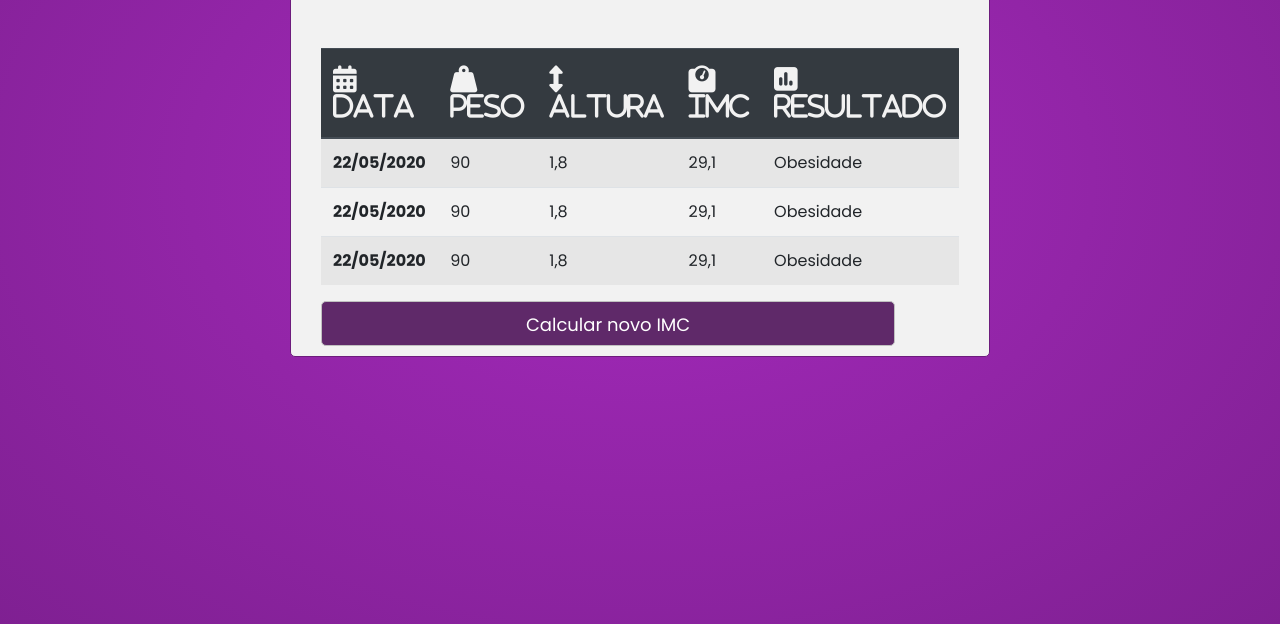
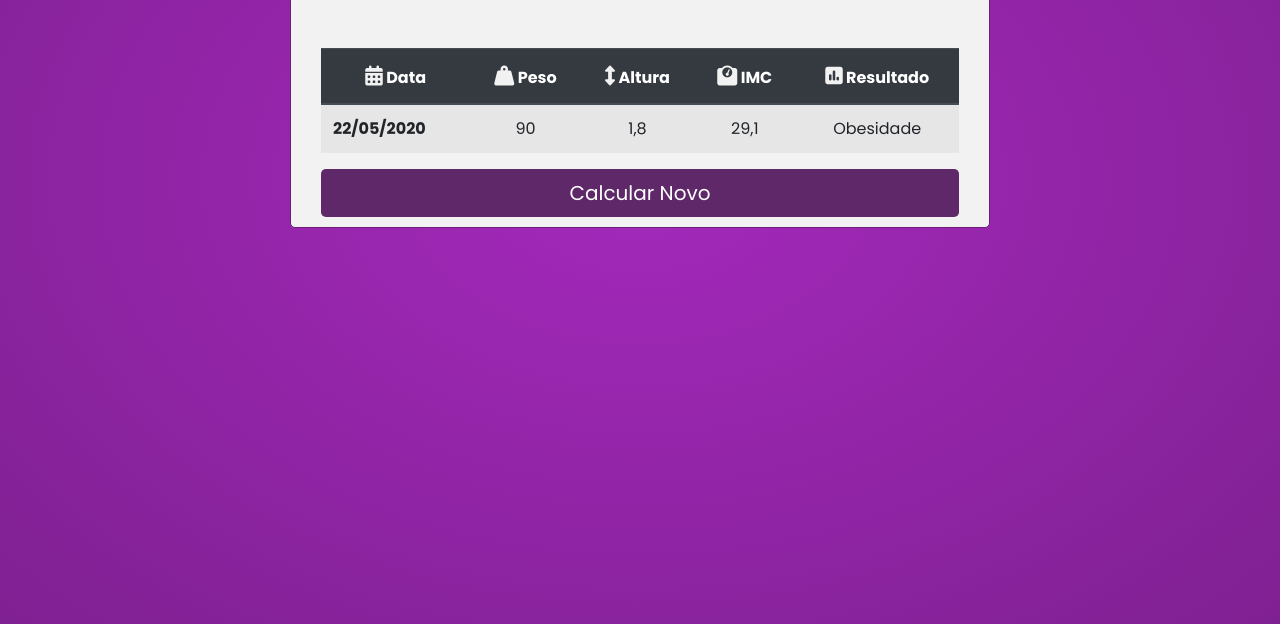
Before and after one commit to fabiobortolotti/health-user, a website: page frontend/src/public/registros.html in a window 1280 px wide. Shown: the part 266-890 px from the top of the page. Drawn offline with nearby package versions, Linux system fonts and the light colour scheme.

Commit message:
alteracao front

```diff
--- a/frontend/src/assets/css/style.css
+++ b/frontend/src/assets/css/style.css
@@ -3,9 +3,17 @@
     margin: 0;
     padding: 0;
     box-sizing: border-box;
-    list-style: none;
-    text-decoration: none;
+    list-style: none !important;
+    text-decoration: none !important;
     font-family: 'Poppins', sans-serif;
+}
+
+::-webkit-scrollbar{width:12px; height:7px}
+::-webkit-scrollbar-thumb { background: #ccaecc;border-radius:5px}
+::-webkit-scrollbar-track { background:#292b40}
+
+a {
+    color: #fff !important;
 }
 
 body {
@@ -128,7 +136,7 @@ form input[type="submit"]:hover {
 }
 
 @media (max-width: 952px) {
-    label.log {
+    label.logo {
         font-size: 27px;
         padding-left: 25px;
     }
@@ -197,9 +205,10 @@ section {
     text-align: center;
 }
 
+
 form table i {
     position: relative;
-    font-size: 27px;
+    font-size: 20px;
     color: #f2f2f2;
     margin: 5px 0 5px 0px;
 }
@@ -214,17 +223,11 @@ form table i {
     border-radius: 0 0 5px 5px;
 }
 
-form cal-imc [type="submit"] {
-    width: 100%;
-    height: 45px;
-    color: #fff;
-    cursor: pointer;
-    line-height: 45px;
-    border-radius: 5px;
-    background: #5f2969;
+.btn-form {
+    background-color: #5f2969;
 }
 
-form cal-imc [type="submit"]:hover {
+.btn-form:hover {
     background: #491254;
     transition: .5s;
 }
--- a/frontend/src/public/registros.html
+++ b/frontend/src/public/registros.html
@@ -17,10 +17,10 @@
         <label for="check" class="checkbtn">
             <i class="fa fa-bars"></i>
         </label>
-        <label class="logo">IMC</label>
+        <label class="logo"><img class="mb-4" src="https://lh3.googleusercontent.com/proxy/WREZmRckMhttSNUjsRJGHJbSEOM7TJtdRJgmX4--i8j9T5VOSzOOCDsKlx0K4tdzPTrDmO_UhIIGshTplP43bl_u2EIFh4ZRPXkRfyH5POQaeZvxGJCUNzmur4P68c2Fiq455CCubWHk8tqrqz5z" alt="" width="72" height="72"></label>
         <ul>
-            <li><a href="#" class="">Calcular IMC</a></li>
-            <li><a href="" class="">Registros</a></li>
+            <li><a href="calculo-imc.html" class="">Calcular IMC</a></li>
+            <li><a href="registros.html" class="">Registros</a></li>
         </ul>
     </nav>
     <section>
@@ -32,79 +32,28 @@
                 <table class="table table-striped">
                     <thead class="thead-dark">
                         <tr>
-                            <th scope="col"> <i class="fa fa-calendar-alt"> Data </i></th>
-                            <th scope="col"><i class="fa fa-weight-hanging"> Peso </i></th>
-                            <th scope="col"><i class="fa fa-arrows-alt-v"> Altura</i></th>
-                            <th scope="col"><i class="fa fa-weight"> IMC </i></th>
-                            <th scope="col"><i class="fa fa-poll"> Resultado</i></th>
+                            <th class="text-center" scope="col"> <i class="fa fa-calendar-alt"> </i> Data</th>
+                            <th class="text-center" scope="col"><i class="fa fa-weight-hanging"></i> Peso</th>
+                            <th class="text-center" scope="col"><i class="fa fa-arrows-alt-v"></i> Altura</th>
+                            <th class="text-center" scope="col"><i class="fa fa-weight">  </i> IMC</th>
+                            <th class="text-center" scope="col"><i class="fa fa-poll"></i> Resultado</th>
                         </tr>
                     </thead>
                     <tbody>
                         <tr>
                             <th scope="row">22/05/2020</th>
-                            <td>90</td>
-                            <td>1,8</td>
-                            <td>29,1</td>
-                            <td>Obesidade</td>
-                        <tr>
-                            <th scope="row">22/05/2020</th>
-                            <td>90</td>
-                            <td>1,8</td>
-                            <td>29,1</td>
-                            <td>Obesidade</td>
-                        </tr>
-                        <tr>
-                            <th scope="row">22/05/2020</th>
-                            <td>90</td>
-                            <td>1,8</td>
-                            <td>29,1</td>
-                            <td>Obesidade</td>
+                            <td class="text-center">90</td>
+                            <td class="text-center">1,8</td>
+                            <td class="text-center">29,1</td>
+                            <td class="text-center">Obesidade</td>
                         </tr>
                     </tbody>
                 </table>
 
+                <a href="calculo-imc.html" class="btn btn-lg btn-block btn-form">Calcular Novo</a>
 
-                <!-- <table class="table table-striped table-light">
-                <thead>
-                    <tr class="tabela-top">
-                        <th scope="col"><i class="fa fa-calendar-alt"></i> Data</th>
-                        <th scope="col"><i class="fa fa-weight-hanging"></i> Peso</th>
-                        <th scope="col"><i class="fa fa-arrows-alt-v"></i> Altura</th>
-                        <th scope="col"><i class="fa fa-weight"></i> IMC</th>
-                        <th scope="col"><i class="fa fa-poll"></i> Resultado</th>
-                    </tr>
-                </thead>
-                <tbody>
-                    <tr>
-                        <th scope="row">22/05/2020</th>
-                        <td>90</td>
-                        <td>1,8</td>
-                        <td>29,1</td>
-                        <td>Obesidade</td>
-                    <tr>
-                        <th scope="row">22/05/2020</th>
-                        <td>90</td>
-                        <td>1,8</td>
-                        <td>29,1</td>
-                        <td>Obesidade</td>
-                    </tr>
-                    <tr>
-                        <th scope="row">22/05/2020</th>
-                        <td>90</td>
-                        <td>1,8</td>
-                        <td>29,1</td>
-                        <td>Obesidade</td>
-                    </tr>
-                </tbody>
-            </table> -->
-
-            <div class="cal-imc">
-                <input type="submit" value="Calcular novo IMC">
-            </div>
             </form>
 
         </div>
     </section>
 </body>
-
-</html>
```
Also changed, not shown: frontend/src/public/calculo-imc.html (+49 -4 lines).
